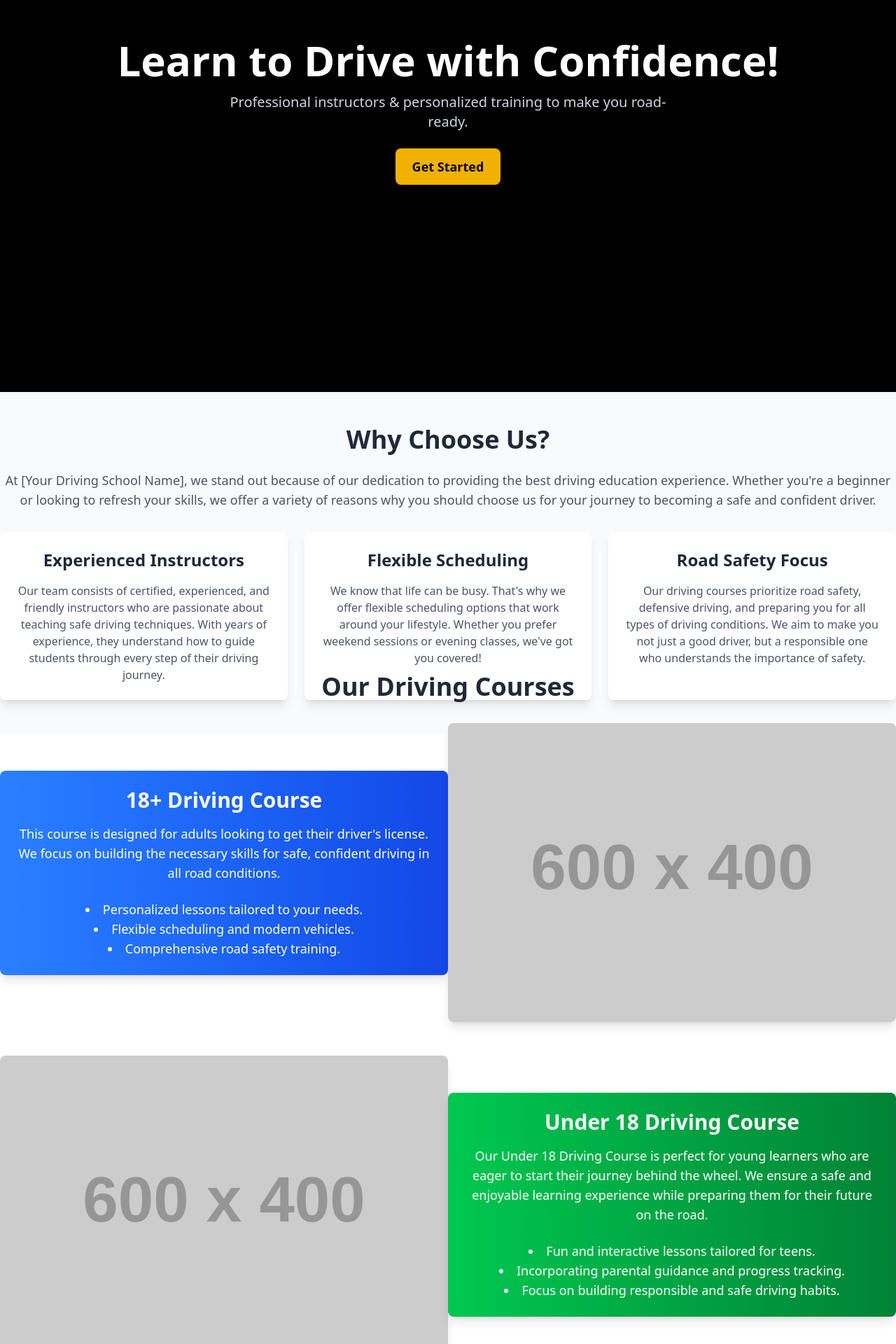
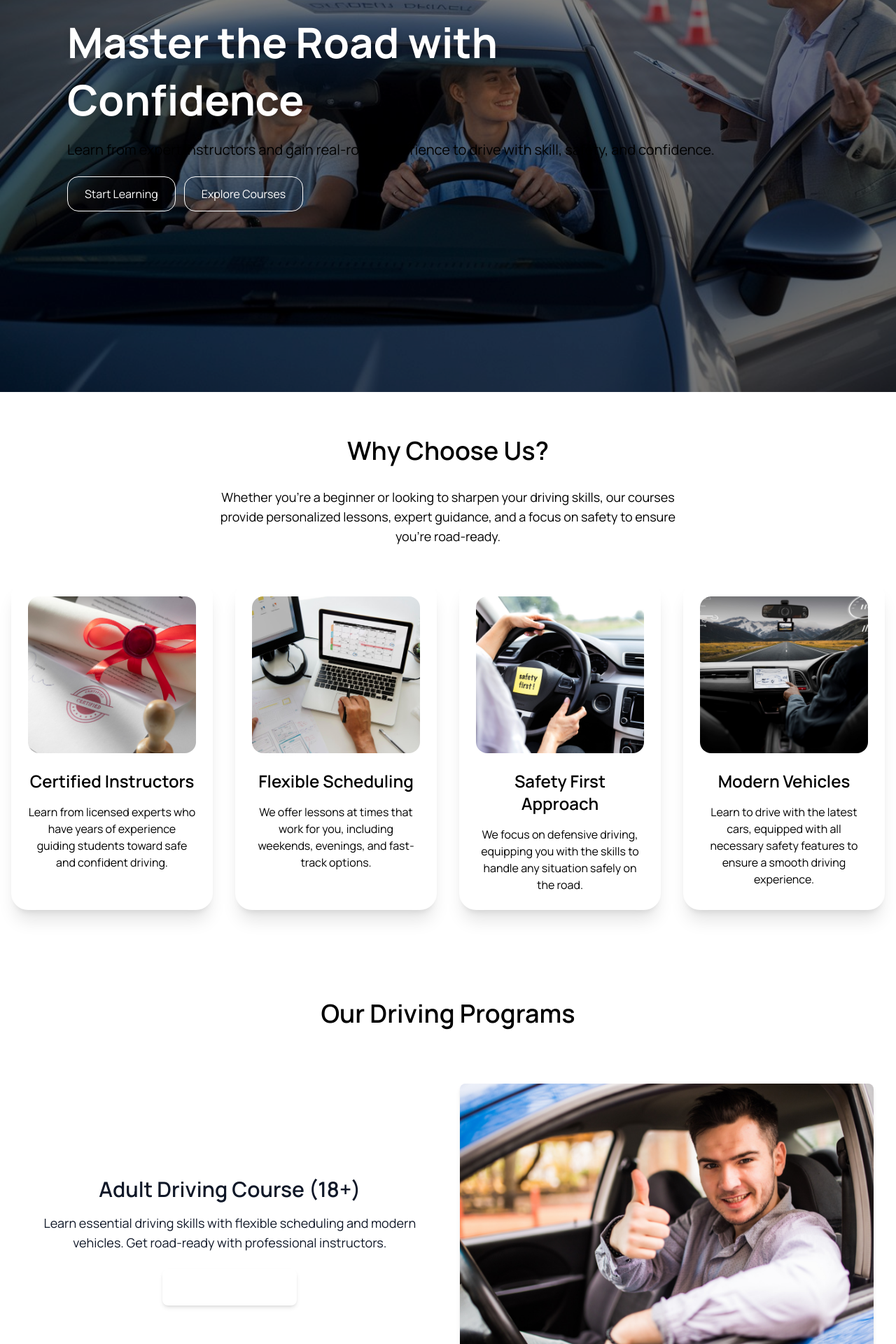
Before and after one commit to Ronas1zz4/mt-kailash-driving, a React (Vite) app in the folder frontend/: page / in a window 1280 px wide. Shown: the part 240-2160 px from the top of the page at 70% size. Built offline with nearby package versions, Linux system fonts and the light colour scheme.

Commit message:
home-done

```diff
--- a/frontend/src/pages/Home.jsx
+++ b/frontend/src/pages/Home.jsx
@@ -1,124 +1,164 @@
-import React from 'react'
+import React, { memo } from "react";
+import Driving from "../assets/driving.jpeg";
+import Certified from "../assets/certified.jpg";
+import Flexible from "../assets/flexible.jpg";
+import Safety from "../assets/safety.jpg";
+import Modern from "../assets/modern.jpg";
+import Teen from "../assets/teen.jpg";
+import Adult from "../assets/adult.jpg";
+
+// Reusable Card Component for the benefits and driving courses
+const Card = memo(({ imgSrc, title, description }) => (
+  <div className="relative flex flex-col items-center bg-white p-6 rounded-3xl shadow-xl hover:shadow-2xl transition-transform transform hover:scale-105">
+    <img
+      src={imgSrc}
+      alt={title}
+      className="w-full h-56 object-cover rounded-2xl mb-6"
+    />
+    <h3 className="text-2xl font-primary font-semibold text-[var(--color-text)] mb-4">
+      {title}
+    </h3>
+    <p className="text-[var(--color-secondary-text)] font-primary">{description}</p>
+  </div>
+));
 
 const Home = () => {
   return (
-    <div className='w-full relative '>
-    <section className="relative w-full h-screen">
-    {/* Background Image */}
+    <div className="w-full relative">
+      {/* Hero Section */}
+      <section className="relative w-full h-screen flex items-center bg-[var(--color-light)] px-6 md:px-12">
         <div
-      className="absolute  bg-cover bg-center"
-      style={{ backgroundImage: "url('https://source.unsplash.com/1600x900/?car,driving')" }}
+          className="absolute inset-0 bg-cover bg-left brightness-50"
+          style={{ backgroundImage: `url(${Driving})` }}
         ></div>
 
-    {/* Overlay */}
-    <div className="absolute inset-0 bg-black bg-opacity-60"></div>
-
-    {/* Content */}
-    <div className="relative  flex flex-col items-center justify-center h-full text-center px-4">
-      <h1 className="text-4xl md:text-6xl font-bold text-white mb-4">
-        Learn to Drive with Confidence!
+        <div className="relative w-full max-w-6xl mx-auto text-left px-4 md:px-8">
+          <h1 className="text-4xl md:text-5xl lg:text-6xl font-primary font-bold text-white drop-shadow-lg leading-snug">
+            Master the Road with <br /> Confidence
           </h1>
-      <p className="text-lg md:text-xl text-gray-300 max-w-2xl">
-        Professional instructors & personalized training to make you road-ready.
-      </p>
-      <button className="mt-6 px-6 py-3 bg-yellow-500 text-black font-semibold rounded-lg text-lg shadow-lg hover:bg-yellow-400 transition">
-        Get Started
-      </button>
-    </div>
-  </section>
-  <section className="py-12 bg-gray-50">
-      <div className="container mx-auto text-center">
-        <h2 className="text-4xl font-semibold text-gray-800 mb-6">
-          Why Choose Us?
-        </h2>
-        <p className="text-lg text-gray-600 mb-8">
-          At [Your Driving School Name], we stand out because of our dedication to providing the best driving education experience. Whether you're a beginner or looking to refresh your skills, we offer a variety of reasons why you should choose us for your journey to becoming a safe and confident driver.
+          <p className="text-base md:text-lg lg:text-xl text-[var(--color-secondary-text)] mt-4 font-primary drop-shadow-lg">
+            Learn from expert instructors and gain real-road experience to drive
+            with skill, safety, and confidence.
           </p>
 
-        <div className="grid md:grid-cols-3 gap-6">
-          {/* Card 1 - Experienced Instructors */}
-          <div className="bg-white p-6 rounded-lg shadow-lg hover:shadow-2xl transition-shadow duration-300">
-            <h3 className="text-2xl font-semibold text-gray-800 mb-4">Experienced Instructors</h3>
-            <p className="text-gray-600">
-              Our team consists of certified, experienced, and friendly instructors who are passionate about teaching safe driving techniques. With years of experience, they understand how to guide students through every step of their driving journey.
-            </p>
-          </div>
-
-          {/* Card 2 - Flexible Scheduling */}
-          <div className="bg-white p-6 rounded-lg shadow-lg hover:shadow-2xl transition-shadow duration-300">
-            <h3 className="text-2xl font-semibold text-gray-800 mb-4">Flexible Scheduling</h3>
-            <p className="text-gray-600">
-              We know that life can be busy. That's why we offer flexible scheduling options that work around your lifestyle. Whether you prefer weekend sessions or evening classes, we've got you covered!
-            </p>
-          </div>
-
-          {/* Card 3 - Road Safety Focus */}
-          <div className="bg-white p-6 rounded-lg shadow-lg hover:shadow-2xl transition-shadow duration-300">
-            <h3 className="text-2xl font-semibold text-gray-800 mb-4">Road Safety Focus</h3>
-            <p className="text-gray-600">
-              Our driving courses prioritize road safety, defensive driving, and preparing you for all types of driving conditions. We aim to make you not just a good driver, but a responsible one who understands the importance of safety.
-            </p>
-          </div>
+          {/* CTA Buttons */}
+          <div className="mt-6 flex flex-wrap gap-3">
+            <button
+              type="button"
+              className="border border-[var(--color-secondary-text)] hover:bg-[var(--color-dark)] hover:border-[var(--color-dark)] text-white hover:text-white px-3 md:px-6 py-2 md:py-3 rounded-2xl text-xs sm:text-sm md:text-base font-primary transition"
+            >
+              Start Learning
+            </button>
+            <button
+              type="button"
+              className="bg-[var(--color-dark)] px-3 md:px-6 py-2 md:py-3 rounded-2xl hover:bg-transparent hover:text-[var(--color-text)] border border-[var(--color-dark)] hover:border-[var(--color-secondary-text)] text-white text-xs sm:text-sm md:text-base font-primary transition"
+            >
+              Explore Courses
+            </button>
           </div>
         </div>
       </section>
-    <section className="py-16 h-screen flex items-center justify-center">
+
+      {/* Why Choose Us Section */}
+      <section className="relative py-16 bg-[var(--color-light)] min-h-screen">
         <div className="container mx-auto text-center">
-        <h2 className="text-4xl font-semibold text-gray-800 mb-8">
-          Our Driving Courses
+          <h2 className="text-4xl font-primary font-semibold text-[var(--color-text)] mb-8">
+            Why Choose Us?
+          </h2>
+          <p className="text-lg text-[var(--color-secondary-text)] mb-12 max-w-2xl mx-auto font-primary">
+            Whether you're a beginner or looking to sharpen your driving skills,
+            our courses provide personalized lessons, expert guidance, and a
+            focus on safety to ensure you’re road-ready.
+          </p>
+
+          {/* Key Benefits Grid */}
+          <div className="grid md:grid-cols-2 lg:grid-cols-4 gap-8 px-4">
+            <Card
+              imgSrc={Certified}
+              title="Certified Instructors"
+              description="Learn from licensed experts who have years of experience guiding students toward safe and confident driving."
+            />
+            <Card
+              imgSrc={Flexible}
+              title="Flexible Scheduling"
+              description="We offer lessons at times that work for you, including weekends, evenings, and fast-track options."
+            />
+            <Card
+              imgSrc={Safety}
+              title="Safety First Approach"
+              description="We focus on defensive driving, equipping you with the skills to handle any situation safely on the road."
+            />
+            <Card
+              imgSrc={Modern}
+              title="Modern Vehicles"
+              description="Learn to drive with the latest cars, equipped with all necessary safety features to ensure a smooth driving experience."
+            />
+          </div>
+        </div>
+      </section>
+
+      {/* Driving Courses Section */}
+      <section className="py-16 bg-[var(--color-nav)]">
+        <div className="container mx-auto text-center">
+          <h2 className="text-4xl font-primary font-semibold text-[var(--color-text)] mb-12">
+            Our Driving Programs
           </h2>
 
           {/* 18+ Driving Course Section */}
-        <div className="flex flex-col md:flex-row items-center justify-between mb-12">
-          <div className="w-full md:w-1/2 p-6 bg-gradient-to-r from-blue-500 to-blue-700 text-white rounded-lg shadow-lg">
-            <h3 className="text-3xl font-semibold mb-4">18+ Driving Course</h3>
-            <p className="text-lg mb-6">
-              This course is designed for adults looking to get their driver's
-              license. We focus on building the necessary skills for safe,
-              confident driving in all road conditions.
+          <div className="flex flex-col md:flex-row items-center justify-between bg-white rounded-lg p-8 mb-12 gap-8">
+            <div className="w-full md:w-1/2 p-6 text-gray-900 rounded-lg flex flex-col justify-center h-[450px]">
+              <h3 className="text-3xl font-primary font-semibold mb-4">
+                Adult Driving Course (18+)
+              </h3>
+              <p className="text-lg mb-6 font-primary">
+                Learn essential driving skills with flexible scheduling and modern vehicles. Get road-ready with professional instructors.
               </p>
-            <ul className="list-inside list-disc text-lg">
-              <li>Personalized lessons tailored to your needs.</li>
-              <li>Flexible scheduling and modern vehicles.</li>
-              <li>Comprehensive road safety training.</li>
-            </ul>
+              <button
+                type="button"
+                className="bg-[var(--color-button)] text-white font-primary text-lg px-8 py-3 rounded-lg shadow-md hover:bg-[var(--color-button-hover)] transition w-48 mx-auto"
+              >
+                Join Now
+              </button>
             </div>
             <div className="w-full md:w-1/2 mt-8 md:mt-0">
               <img
-              src="https://via.placeholder.com/600x400?text=18%2B+Course"
-              alt="18+ Course"
-              className="w-full h-full object-cover rounded-lg shadow-lg"
+                src={Adult}
+                alt="Adult Driving Course"
+                className="w-full h-[450px] object-cover rounded-lg shadow-md mb-6 md:mb-0"
+                loading="lazy"
               />
             </div>
           </div>
 
           {/* Under 18 Driving Course Section */}
-        <div className="flex flex-col md:flex-row-reverse items-center justify-between">
-          <div className="w-full md:w-1/2 p-6 bg-gradient-to-r from-green-500 to-green-700 text-white rounded-lg shadow-lg">
-            <h3 className="text-3xl font-semibold mb-4">Under 18 Driving Course</h3>
-            <p className="text-lg mb-6">
-              Our Under 18 Driving Course is perfect for young learners who are
-              eager to start their journey behind the wheel. We ensure a safe and
-              enjoyable learning experience while preparing them for their future on the road.
+          <div className="flex flex-col md:flex-row-reverse items-center justify-between bg-white rounded-lg p-8 gap-8">
+            <div className="w-full md:w-1/2 p-6 text-gray-900 rounded-lg flex flex-col justify-center h-[450px]">
+              <h3 className="text-3xl font-primary font-semibold mb-4">
+                Teen Driving Program (Under 18)
+              </h3>
+              <p className="text-lg mb-6 font-primary">
+                Designed for teens to learn safe driving habits, with parental tracking and hands-on experience.
               </p>
-            <ul className="list-inside list-disc text-lg">
-              <li>Fun and interactive lessons tailored for teens.</li>
-              <li>Incorporating parental guidance and progress tracking.</li>
-              <li>Focus on building responsible and safe driving habits.</li>
-            </ul>
+              <button
+                type="button"
+                className="bg-[var(--color-button)] text-white font-primary text-lg px-8 py-3 rounded-lg shadow-md hover:bg-[var(--color-button-hover)] transition w-48 mx-auto"
+              >
+                Start Now
+              </button>
             </div>
             <div className="w-full md:w-1/2 mt-8 md:mt-0">
               <img
-              src="https://via.placeholder.com/600x400?text=Under+18+Course"
-              alt="Under 18 Course"
-              className="w-full h-full object-cover rounded-lg shadow-lg"
+                src={Teen}
+                alt="Teen Driving Program"
+                className="w-full h-[450px] object-cover rounded-lg shadow-md mb-6 md:mb-0"
+                loading="lazy"
               />
             </div>
           </div>
         </div>
       </section>
     </div>
-  )
-}
+  );
+};
 
-export default Home
+export default Home;
```
Lines whose indentation alone changed are shown as unchanged.
